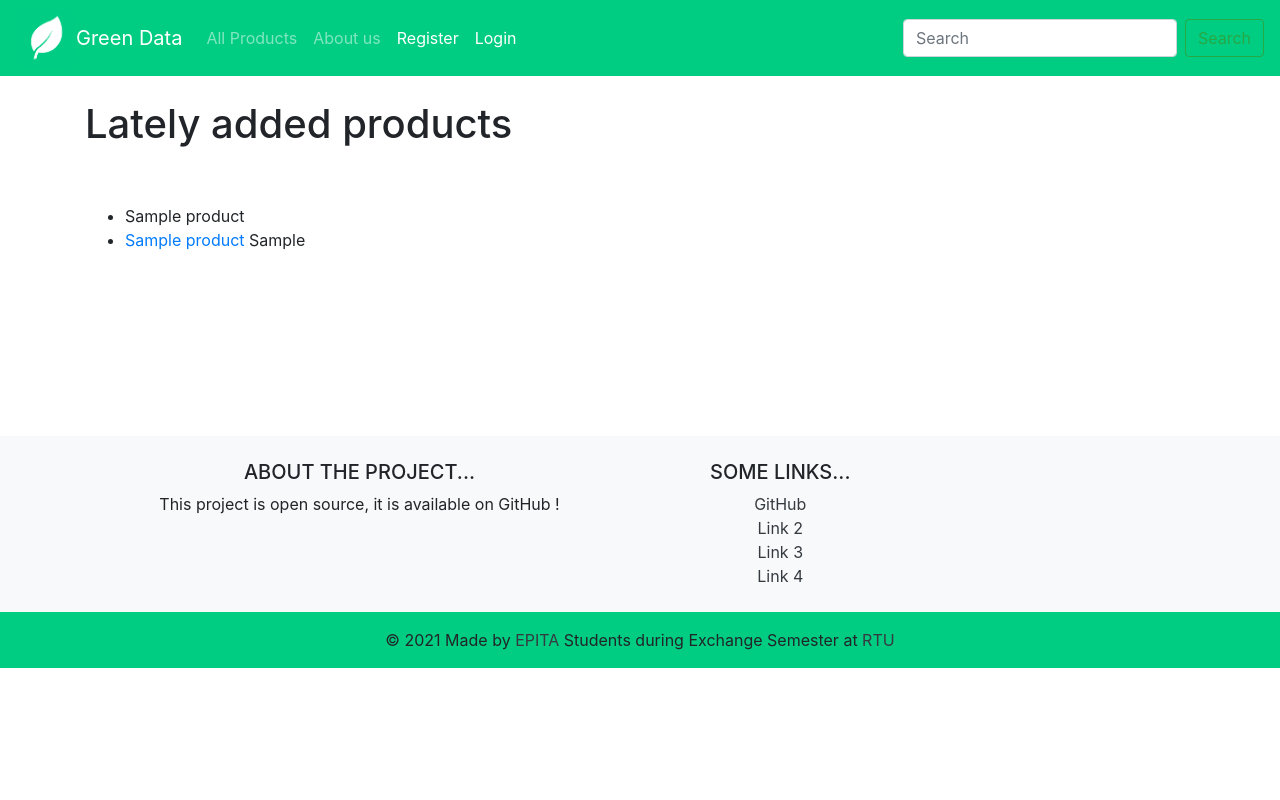
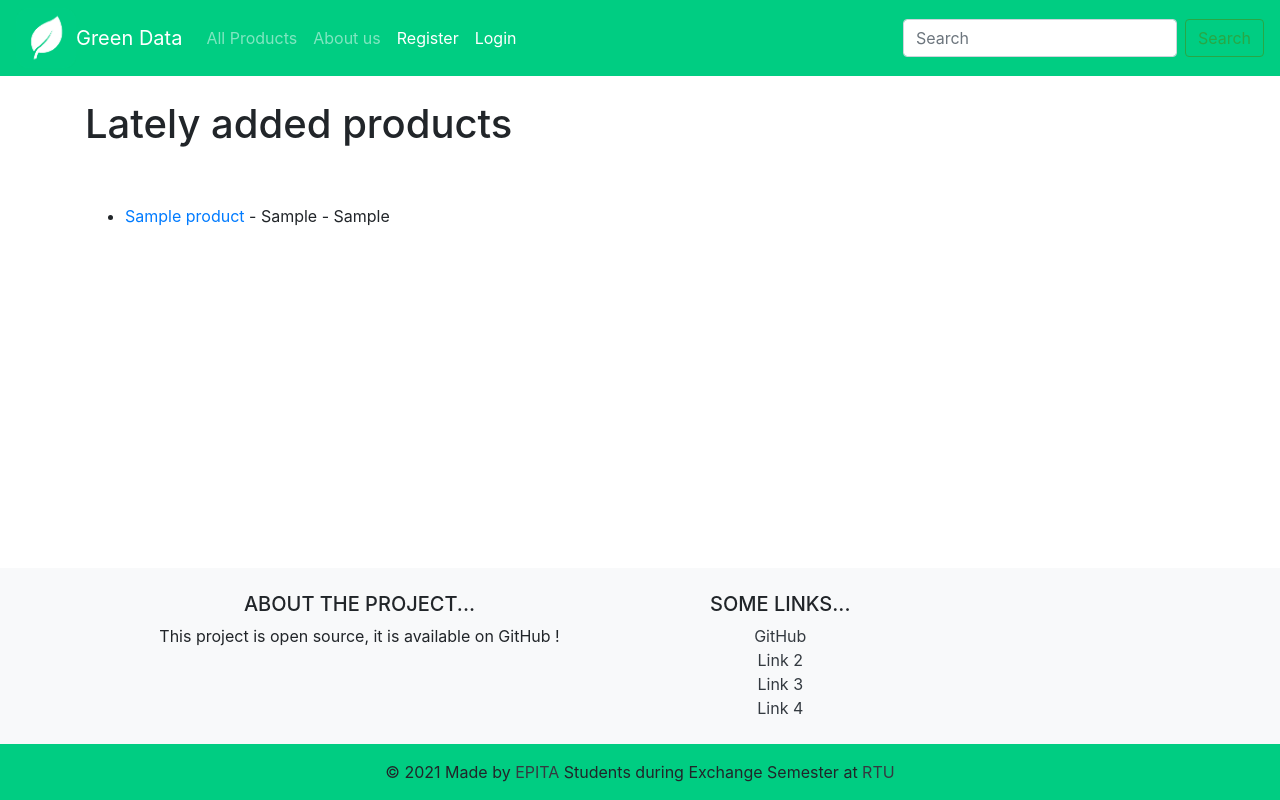
Before and after one commit to SuperPlotTwist/GreenDataProject, a Django app: page / in a window 1280 px wide. Run offline with Django 3.2, Linux system fonts and the light colour scheme; tables that the repository leaves empty hold one stand-in row (values such as "Sample post").

Commit message:
fixed template footer. created product listing template

```diff
--- a/GreenData/global_templates/base.html
+++ b/GreenData/global_templates/base.html
@@ -1,17 +1,51 @@
 {% load static %}
 <!doctype html>
 <html lang="en">
+
 <head>
 	<!-- Required meta tags -->
 	<meta charset="utf-8">
 	<meta name="viewport" content="width=device-width, initial-scale=1, shrink-to-fit=no">
 
 	<!-- Bootstrap CSS -->
-    <link rel="stylesheet" href="https://cdn.jsdelivr.net/npm/bootstrap@4.6.0/dist/css/bootstrap.min.css" integrity="sha384-B0vP5xmATw1+K9KRQjQERJvTumQW0nPEzvF6L/Z6nronJ3oUOFUFpCjEUQouq2+l" crossorigin="anonymous">
+	<link rel="stylesheet" href="https://cdn.jsdelivr.net/npm/bootstrap@4.6.0/dist/css/bootstrap.min.css"
+		integrity="sha384-B0vP5xmATw1+K9KRQjQERJvTumQW0nPEzvF6L/Z6nronJ3oUOFUFpCjEUQouq2+l" crossorigin="anonymous">
 
 	<!-- Option 1: jQuery and Bootstrap Bundle (includes Popper) -->
-    <script src="https://code.jquery.com/jquery-3.5.1.slim.min.js" integrity="sha384-DfXdz2htPH0lsSSs5nCTpuj/zy4C+OGpamoFVy38MVBnE+IbbVYUew+OrCXaRkfj" crossorigin="anonymous"></script>
-    <script src="https://cdn.jsdelivr.net/npm/bootstrap@4.6.0/dist/js/bootstrap.bundle.min.js" integrity="sha384-Piv4xVNRyMGpqkS2by6br4gNJ7DXjqk09RmUpJ8jgGtD7zP9yug3goQfGII0yAns" crossorigin="anonymous"></script>
+	<script src="https://code.jquery.com/jquery-3.5.1.slim.min.js"
+		integrity="sha384-DfXdz2htPH0lsSSs5nCTpuj/zy4C+OGpamoFVy38MVBnE+IbbVYUew+OrCXaRkfj"
+		crossorigin="anonymous"></script>
+	<script src="https://cdn.jsdelivr.net/npm/bootstrap@4.6.0/dist/js/bootstrap.bundle.min.js"
+		integrity="sha384-Piv4xVNRyMGpqkS2by6br4gNJ7DXjqk09RmUpJ8jgGtD7zP9yug3goQfGII0yAns"
+		crossorigin="anonymous"></script>
+
+	<style media="screen" type="text/css">
+		html,
+		body {
+			margin: 0;
+			padding: 0;
+			height: 100%;
+		}
+
+		#container {
+			min-height: 100%;
+			position: relative
+		}
+
+		#header {}
+
+		#body {
+			padding-bottom: 14.5em
+		}
+
+		#footer {
+			position: absolute;
+			bottom: 0;
+			width: 100%;
+			height: 14.5em;
+		}
+	</style>
+
 
 	<title>
 		{% block title %}
@@ -20,12 +54,17 @@
 	</title>
 
 </head>
+
 <body>
-    <nav class="navbar navbar-expand-lg navbar-dark" style="background-color: #00cd82;">
+
+	<div id="container">
+
+		<nav class="navbar navbar-expand-lg navbar-dark" id="header" style="background-color: #00cd82;">
 			<img class='logo' src="{% static 'media/logo.png' %}" width="60" height="60" alt="">
 			<a class="navbar-brand" href="{% url 'home' %}"> Green Data</a>
 
-  <button class="navbar-toggler" type="button" data-toggle="collapse" data-target="#navbarSupportedContent" aria-controls="navbarSupportedContent" aria-expanded="false" aria-label="Toggle navigation">
+			<button class="navbar-toggler" type="button" data-toggle="collapse" data-target="#navbarSupportedContent"
+				aria-controls="navbarSupportedContent" aria-expanded="false" aria-label="Toggle navigation">
 				<span class="navbar-toggler-icon"></span>
 			</button>
 
@@ -33,7 +72,8 @@
 				<ul class="navbar-nav mr-auto">
 
 					<li class="nav-item">
-        <a class="nav-link" href="{% url 'home' %}">All Products <span class="sr-only">(current)</span></a>
+						<a class="nav-link" href="{% url 'home' %}">All Products <span
+								class="sr-only">(current)</span></a>
 					</li>
 
 
@@ -68,27 +108,15 @@
 			</div>
 		</nav>
 
-    <br/>
-    <div class="container">
+		<br />
+		<div class="container" id="body">
 			{% block content %}
 
 			{% endblock%}
 		</div>
 
 
-
-	{% block extra_script %}
-	{% endblock extra_script %}
-
-  <br/>
-  <br/>
-  <br/>
-  <br/>
-  <br/>
-  <br/>
-
-  <!-- Footer -->
-  <footer class="bg-light text-center text-lg-start">
+		<div id="footer" class="bg-light text-center text-lg-start footer">
 			<!-- Grid container -->
 			<div class="container p-4">
 				<!--Grid row-->
@@ -137,9 +165,13 @@
 				<a class="text-dark" href="https://www.rtu.lv/">RTU</a>
 			</div>
 			<!-- Copyright -->
-  </footer>
-  <!-- Footer -->
 
+		</div>
 
+	</div>
 </body>
+
+{% block extra_script %}
+{% endblock extra_script %}
+
 </html>
--- a/GreenData/webapp/templates/home.html
+++ b/GreenData/webapp/templates/home.html
@@ -7,12 +7,8 @@
 
 <ul>
 {% for product in object_list %}
-	{% comment %} TODO {% endcomment %}
-	<li> {{product.name}} </li>
-	<li><a href="{% if product.barcode %}{% url 'productapp:product_detail' product.pk %}{% endif %}"> {{ product.name }}</a>
-	{{ product.category }} <br/>
-	{{ product.packaging }} <br/>
-	{{ product.packaging_mass }} </li>
+
+{% include 'product_li.html' %}
 
 {% endfor %}
 </ul>
--- /dev/null
+++ b/GreenData/webapp/templates/product_li.html
@@ -0,0 +1,4 @@
+{% comment %} Product element in a list {% endcomment %}
+<li>
+<a href="{% if product.barcode %}{% url 'productapp:product_detail' product.pk %}{% endif %}"> {{ product.name }}</a> - {{ product.brand }} - {{ product.category }}
+</li>
--- a/GreenData/webapp/urls.py
+++ b/GreenData/webapp/urls.py
@@ -15,7 +15,7 @@ Including another URLconf
 """
 from django.urls import path
 #from . import views
-from .views import HomeView, AboutUsView
+from .views import HomeView, AboutUsView, list_products_view
 
 from django.contrib.staticfiles.storage import staticfiles_storage
 from django.views.generic.base import RedirectView
@@ -26,6 +26,7 @@ urlpatterns = [
     #path('', views.home, name="home")
     path('', HomeView.as_view(), name="home"),
     path('aboutus/', AboutUsView, name='aboutus'),
-	#path('category/<str:cats>/', CategoryView, name='category'),
+	path('category/<str:cat>', list_products_view, name='category'),
+	path('category/', list_products_view, name='category'),
     path("favicon.ico", RedirectView.as_view(url=staticfiles_storage.url("favicon.ico")))
 ]
--- a/GreenData/webapp/views.py
+++ b/GreenData/webapp/views.py
@@ -5,6 +5,7 @@ from django.urls import reverse_lazy
 from productapp.models import Product
 from productapp.urls import *
 from productapp.views import *
+from productapp.presets import CATEGORIES
 
 # Create your views here.
 """def home(request):
@@ -26,3 +27,8 @@ class HomeView(ListView):
 def AboutUsView(request):
     ctxt = {}
     return render(request, 'about_us.html', ctxt)
+
+
+def list_products_view(request, cat=None):
+
+    return render(request, 'list_products.html', {'categories':CATEGORIES})
```
Also changed, not shown: GreenData/webapp/templates/list_products.html (added, +17 -0 lines). Lines whose indentation alone changed are shown as unchanged.
